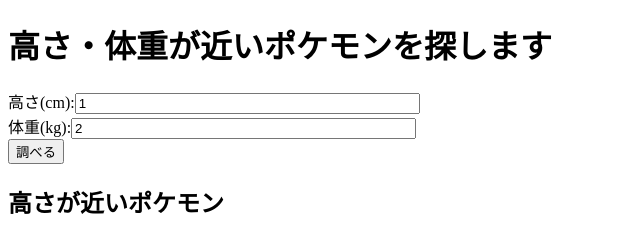
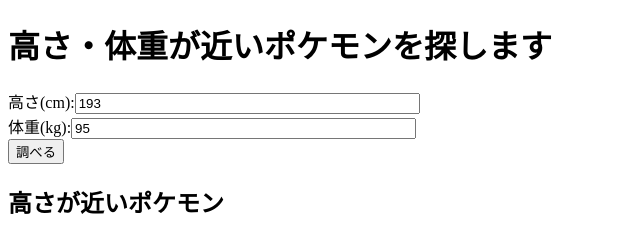
Before and after one commit to nakonisu/nakonisu.github.io, a plain HTML site: page pokemon/pokematch.html in a window 1280 px wide. Shown: the top 236 px of the page, 0-640 px from the left. Drawn offline with Linux system fonts and the light colour scheme.

Commit message:
Update pokematch.html

```diff
--- a/pokemon/pokematch.html
+++ b/pokemon/pokematch.html
@@ -9,8 +9,8 @@
 
 <body>
     <h1> 高さ・体重が近いポケモンを探します</h1>
-    <label>高さ(cm):<input type="text" id="inputHeight" size="40" value=1></label><br>
-    <label>体重(kg):<input type="text" id="inputWeight" size="40" value=2></label><br>
+    <label>高さ(cm):<input type="text" id="inputHeight" size="40" value=193></label><br>
+    <label>体重(kg):<input type="text" id="inputWeight" size="40" value=95></label><br>
     <button type="button" onclick="SerchPokemon()">調べる</button>
 
     <h2> 高さが近いポケモン</h2>
```
